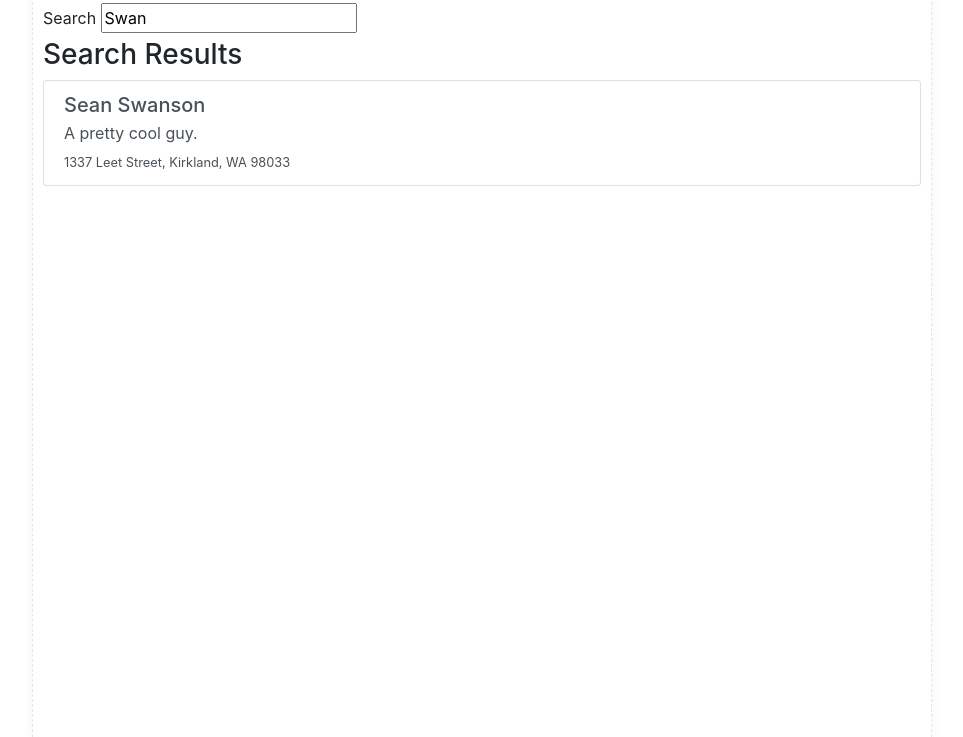
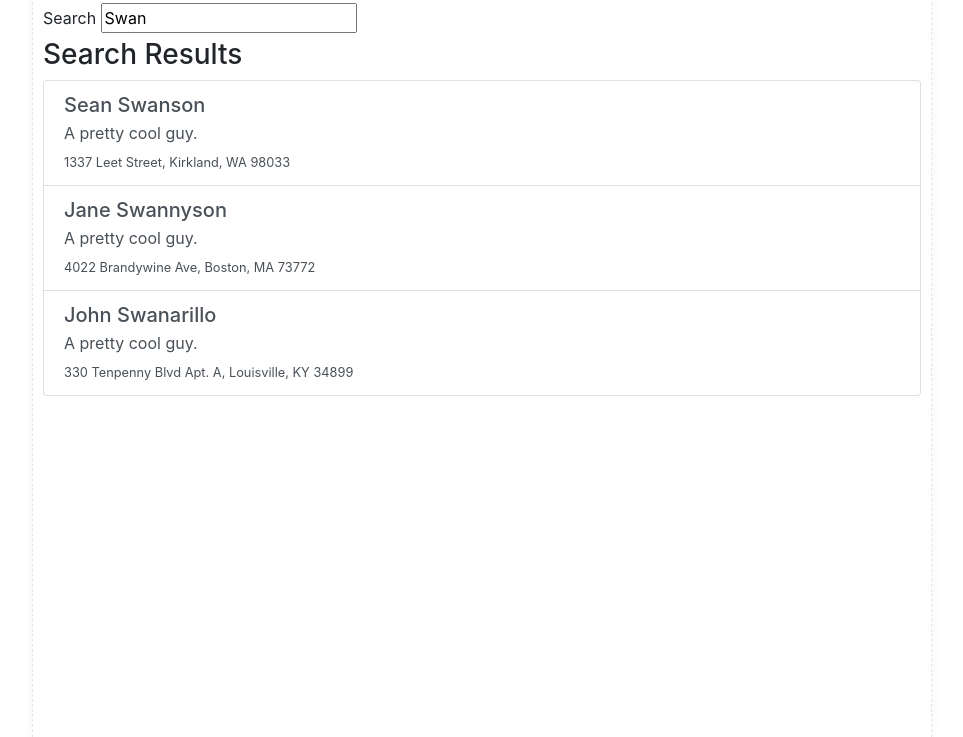
Before and after one commit to seancswanson/Angular-Practice, a plain HTML site: page index.html in a window 1280 px wide. Shown: the part 63-800 px from the top of the page, without its empty margins (158-1121 px from the left). Drawn offline with nearby package versions, Linux system fonts and the light colour scheme; some packages are replaced by stand-ins of ours.

Commit message:
Repeating directives with data using ng-repeat on both the custom directive or its containing element.

```diff
--- a/app.js
+++ b/app.js
@@ -43,13 +43,27 @@ myApp.service('nameService', function () {
 // in each controller it is injected into.
 myApp.controller('mainController', ['$scope', '$filter', '$timeout', '$http', '$log', 'nameService', function ($scope, $filter, $timeout, $http, $log, nameService) {
 
-    $scope.person = {
-        name: 'Sean Swanson',
-        address: '1337 Leet Street',
-        city: 'Kirkland',
-        state: 'WA',
-        zipCode: '98033'
-    }
+    $scope.people = [{
+            name: 'Sean Swanson',
+            address: '1337 Leet Street',
+            city: 'Kirkland',
+            state: 'WA',
+            zipCode: '98033'
+    },
+        {
+            name: 'Jane Swannyson',
+            address: '4022 Brandywine Ave',
+            city: 'Boston',
+            state: 'MA',
+            zipCode: '73772'
+    },
+        {
+            name: 'John Swanarillo',
+            address: '330 Tenpenny Blvd Apt. A',
+            city: 'Louisville',
+            state: 'KY',
+            zipCode: '34899'
+    }]
 
     $scope.formattedAddress = function (person) {
         return `${person.address}, ${person.city}, ${person.state} ${person.zipCode}`;
--- a/directives/searchresult.html
+++ b/directives/searchresult.html
@@ -3,5 +3,5 @@
         <h5 class="mb-1"> {{ personObject.name }} </h5>
     </div>
     <p class="mb-1"> A pretty cool guy. </p>
-    <small> {{ formattedAddressFunction() }} </small>
+    <small> {{ formattedAddressFunction({ person: personObject}) }} </small>
 </a>
--- a/pages/main.html
+++ b/pages/main.html
@@ -4,5 +4,5 @@
 <h3>Search Results</h3>
 
 <div class="list-group">
-    <search-result person-object="person" formatted-address-function="formattedAddress(person)"></search-result>
+    <search-result ng-repeat="person in people" person-object="person" formatted-address-function="formattedAddress(person)"></search-result>
 </div>
```
